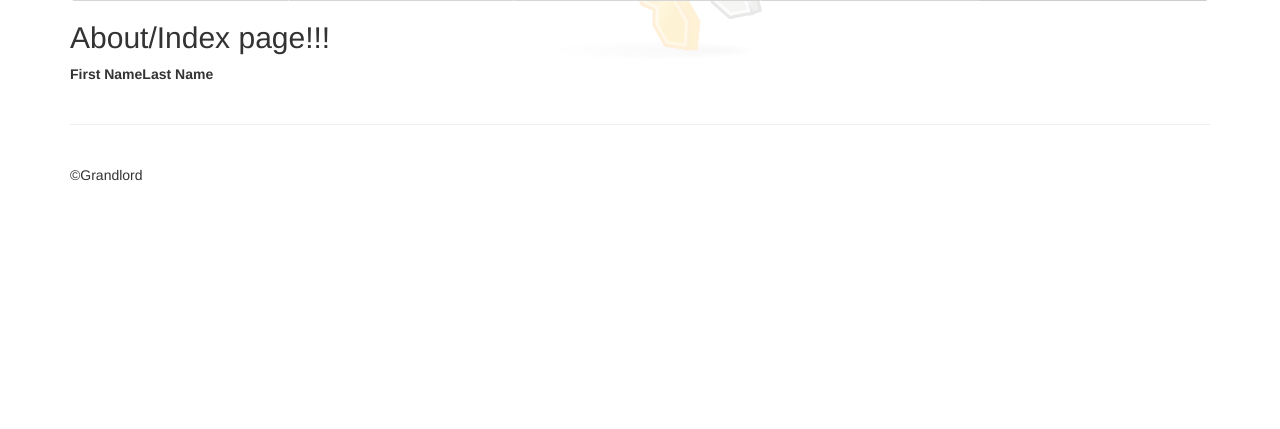
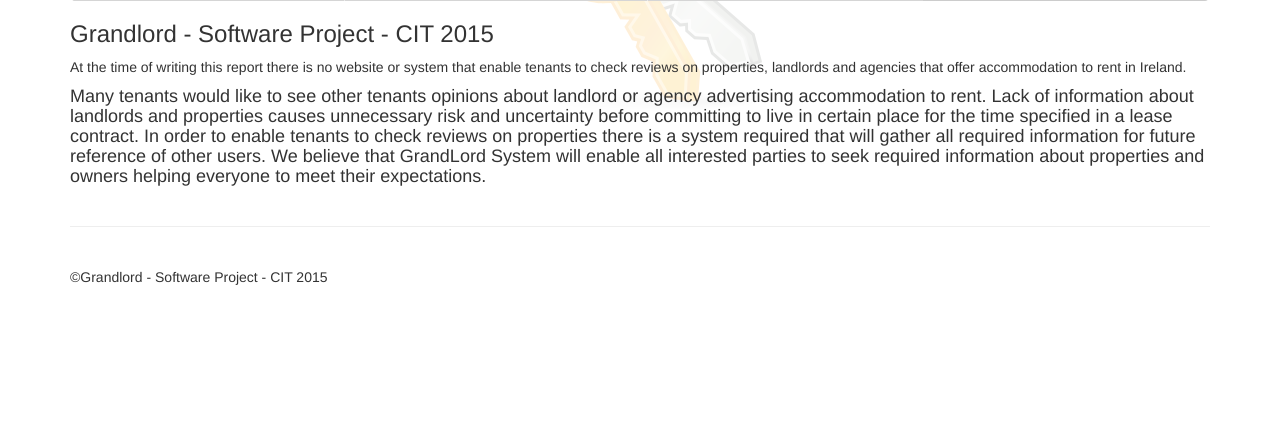
Before and after one commit to Alchemication/GrandLord, a PHP site: the page made by application/views/about/index.php in a window 1280 px wide. Shown: the part 371-800 px from the top of the page. Run offline with PHP 8.4, Linux system fonts and the light colour scheme; the template is opened without the code that fills it, so the values that code supplies are empty; the visitor is signed in with stand-in values (Sample User, id 1); some libraries are stand-ins or nearby versions.

Commit message:
Tenancy details pop up done Footer changed. Year icon made bigger, cloud message made smaller.

```diff
--- a/application/views/about/index.php
+++ b/application/views/about/index.php
@@ -1,25 +1,10 @@
-<h2>About/Index page!!!</h2>
 
 
-<table>
-    <thead>
-        <tr>
-            <th>First Name</th>
-            <th>Last Name</th>
-        </tr>
-    </thead>
+<h3> Grandlord - Software Project - CIT 2015</h3>
 
-    <tbody>
-        <?php
-        foreach ($names as $name) { ?>
-            <tr>
+<div class="form-group">
+<p> At the time of writing this report there is no website or system that enable tenants to check reviews on properties,  landlords and agencies that offer accommodation to rent in Ireland.</p>
 
-            <td> <?php echo $name['firstName'] ?> </td>
-            <td> <?php echo $name['lastName'] ?> </td>
+   <h4> Many tenants would like to see other tenants opinions about landlord or agency advertising accommodation to rent. Lack of information about landlords and properties causes unnecessary risk and uncertainty before committing to live in certain place for the time specified in a lease contract.  In order to enable tenants to check reviews on properties there is a system required that will gather all required information for future reference of other users.  We believe that GrandLord System will enable all interested parties to seek required information about properties and owners helping everyone to meet their expectations. </h4>
 
-            </tr>
-        <?php
-        }
-        ?>
-    </tbody>
-</table>
+</div>
--- a/application/views/default/footer.php
+++ b/application/views/default/footer.php
@@ -2,7 +2,7 @@
 
 <!-- Site footer -->
 <footer class="footer">
-    <p>©Grandlord</p>
+    <p>©Grandlord - Software Project - CIT 2015</p>
 </footer>
 </div> <!-- /wrapper -->
 </div> <!-- /container -->
--- a/application/views/default/header.php
+++ b/application/views/default/header.php
@@ -45,7 +45,6 @@
         <nav>
             <ul class="nav nav-justified">
                 <li class="<?php if ($currentView === 'home/index') { echo 'active'; } ?>"><a href="<?php echo BASE_URL ?>/home/index">Home</a></li>
-                <li class="<?php if ($currentView === 'search/index') { echo 'active'; } ?>"><a href="<?php echo BASE_URL ?>/search/index">Search</a></li>
                 <li class="<?php if ($currentView === 'tenancy/index') { echo 'active'; } ?>"><a href="<?php echo BASE_URL ?>/tenancy/index">My Tenancies</a></li>
                 <li class="<?php if ($currentView === 'about/index') { echo 'active'; } ?>"><a href="<?php echo BASE_URL ?>/about/index">About</a></li>
                 <li class="<?php if ($currentView === 'contact/index') { echo 'active'; } ?>"><a href="<?php echo BASE_URL ?>/contact/index">Contact</a></li>
--- a/public/css/tl.css
+++ b/public/css/tl.css
@@ -72,6 +72,7 @@
     background-color: #fff;
     border-radius:50%;
     text-align: center;
+    font-size: 20px;
     margin-bottom: 25px;
     border: 1px solid #f39c12;
     box-shadow: 2px 2px 2px #888888;
@@ -116,8 +117,9 @@ li.event:nth-child(even) {
     clear: right;
     float: right;
     background-color: #FDFDFD;
-    margin-top:100px;
-    margin-bottom:50px;
+    margin-top:5px;
+    margin-bottom:5px;
+    padding: 5px;
 }
 
 .timeline li.event:nth-child(odd)::after {
```
Also changed, not shown: application/controllers/AboutController.php (added, +26 -0 lines), application/views/home/index.php (+17 -17 lines), public/js/home.js (+14 -8 lines).
